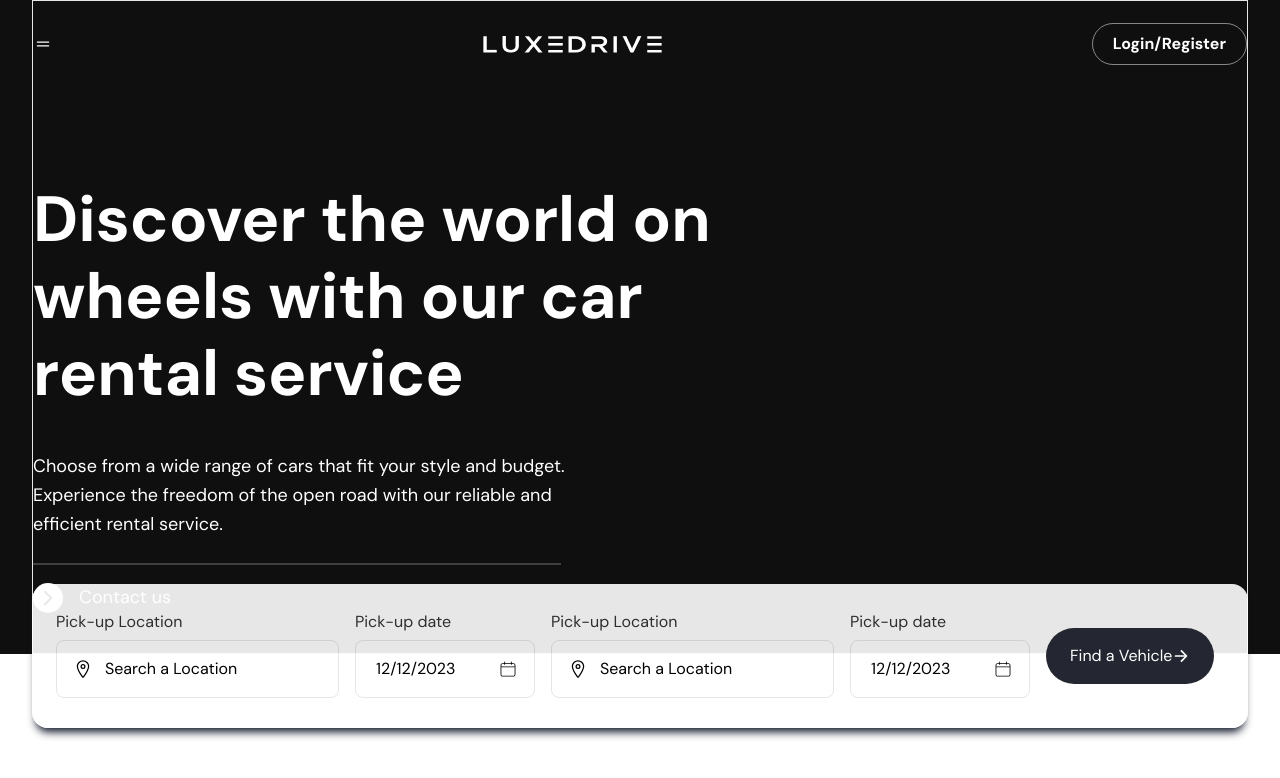
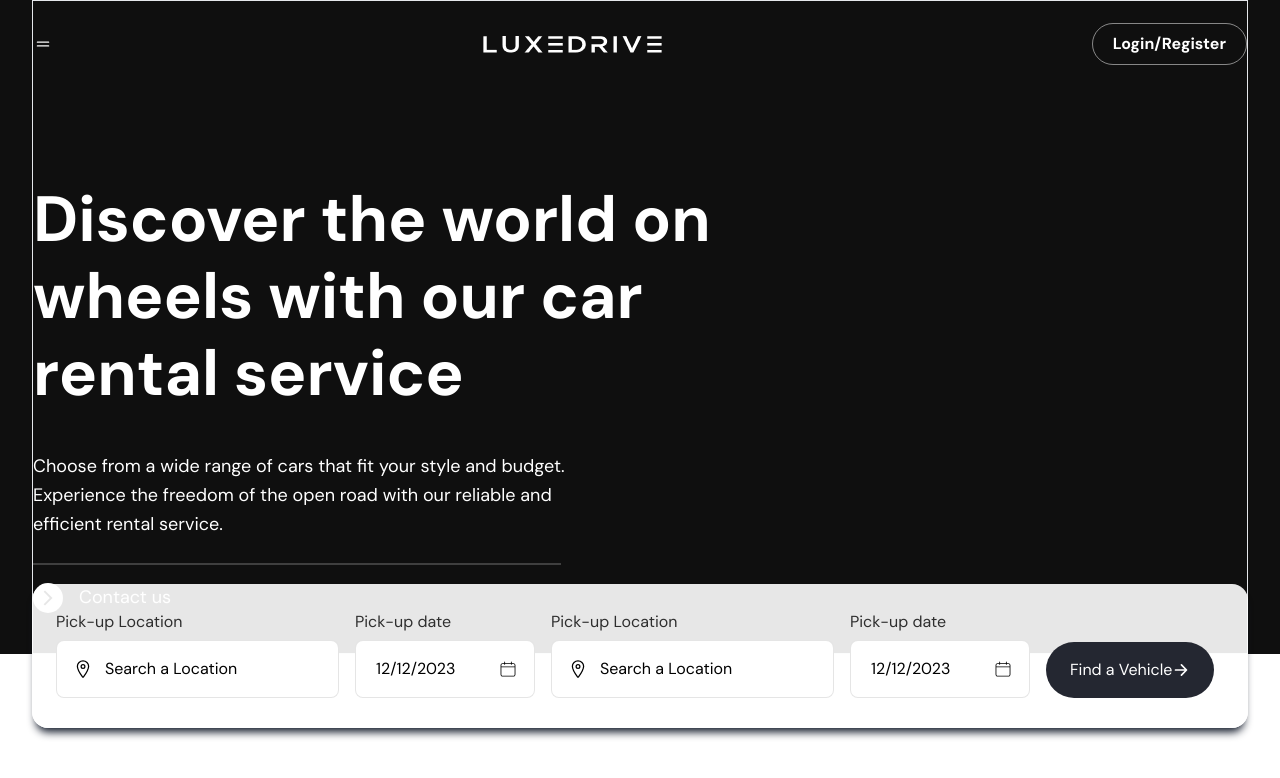
Before and after one commit to Muhammad-Aman1718/car-rental-managment-dashboard, a Next.js app: page / in a window 1280 px wide. Shown: the top 778 px of the page. Built offline with nearby package versions, Linux system fonts and the light colour scheme.

Commit message:
working on home page desig

```diff
--- a/src/app/page.tsx
+++ b/src/app/page.tsx
@@ -47,15 +47,15 @@ const Home = () => {
           </div>
         </MainContainer>
       </div>
-      <MainContainer className="relative top-[-70px] z-50 flex items-center gap-x-4 rounded-[16px] px-6 py-[30px] bg-opacity-90 bg-white shadow-[0_8px_8px_-4px_#101828]  ">
+      <MainContainer className="relative top-[-70px] z-50 flex items-end gap-x-4 rounded-[16px] px-6 py-[30px] bg-opacity-90 bg-white shadow-[0_8px_8px_-4px_#101828]  ">
         <FindVehicleInput
-          className=" w-[283px] "
+          className=" w-[283px] bg-white "
           title="Pick-up Location"
           placeholder="Search a Location"
           icon={<IoLocationOutline className="w-5 h-5 text-black  " />}
         />
         <FindVehicleInput
-          className=" w-[180px] flex-row-reverse "
+          className=" w-[180px] bg-white flex-row-reverse "
           inputClassName=" w-[110px] "
           title="Pick-up date"
           placeholder="12/12/2023"
@@ -63,13 +63,13 @@ const Home = () => {
         />
 
         <FindVehicleInput
-          className="w-[283px]"
+          className="w-[283px] bg-white "
           title="Pick-up Location"
           placeholder="Search a Location"
           icon={<IoLocationOutline className="w-5 h-5 text-black  " />}
         />
         <FindVehicleInput
-          className=" w-[180px] flex-row-reverse "
+          className=" w-[180px] bg-white flex-row-reverse "
           inputClassName=" w-[110px] "
           title="Pick-up date"
           placeholder="12/12/2023"
```
